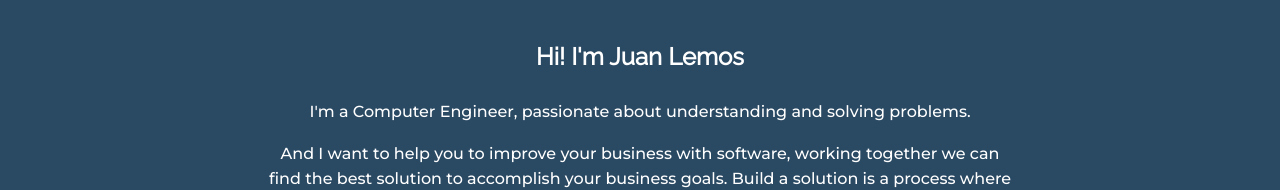
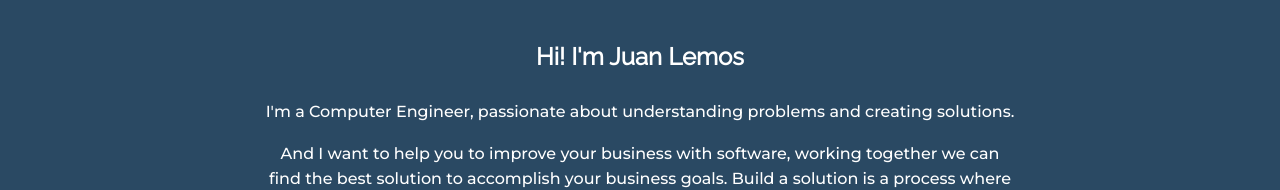
Before and after one commit to juanpale/juanpale.github.io, a React (Create React App) app: page / in a window 1280 px wide. Shown: the part 1052-1242 px from the top of the page. Built offline with nearby package versions, Linux system fonts and the light colour scheme.

Commit message:
new text

```diff
--- a/src/components/About/index.js
+++ b/src/components/About/index.js
@@ -37,7 +37,7 @@ export default class Home extends Component {
           <HiJuanLemos>Hi! I'm Juan Lemos</HiJuanLemos>
           <TextContainer>
             {formatTextWithNewLines(`
-            I'm a Computer Engineer, passionate about understanding and solving problems.
+            I'm a Computer Engineer, passionate about understanding problems and creating solutions.
             And I want to help you to improve your business with software, working together we can find the best solution to accomplish your business goals. Build a solution is a process where several interests should be aligned, because of that I believe in the importance of teamwork.
             Let's talk!`)}
           </TextContainer>
```
